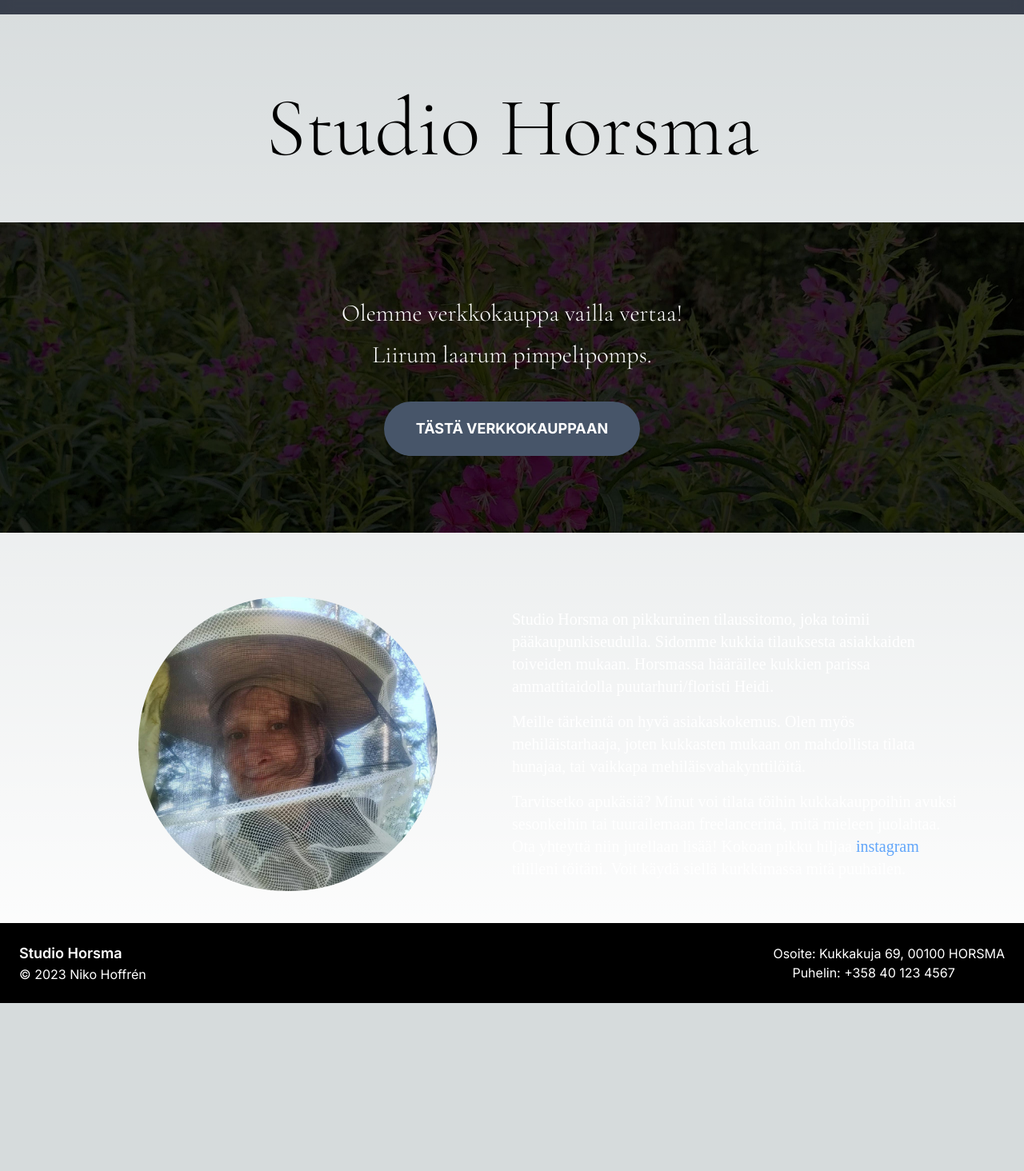
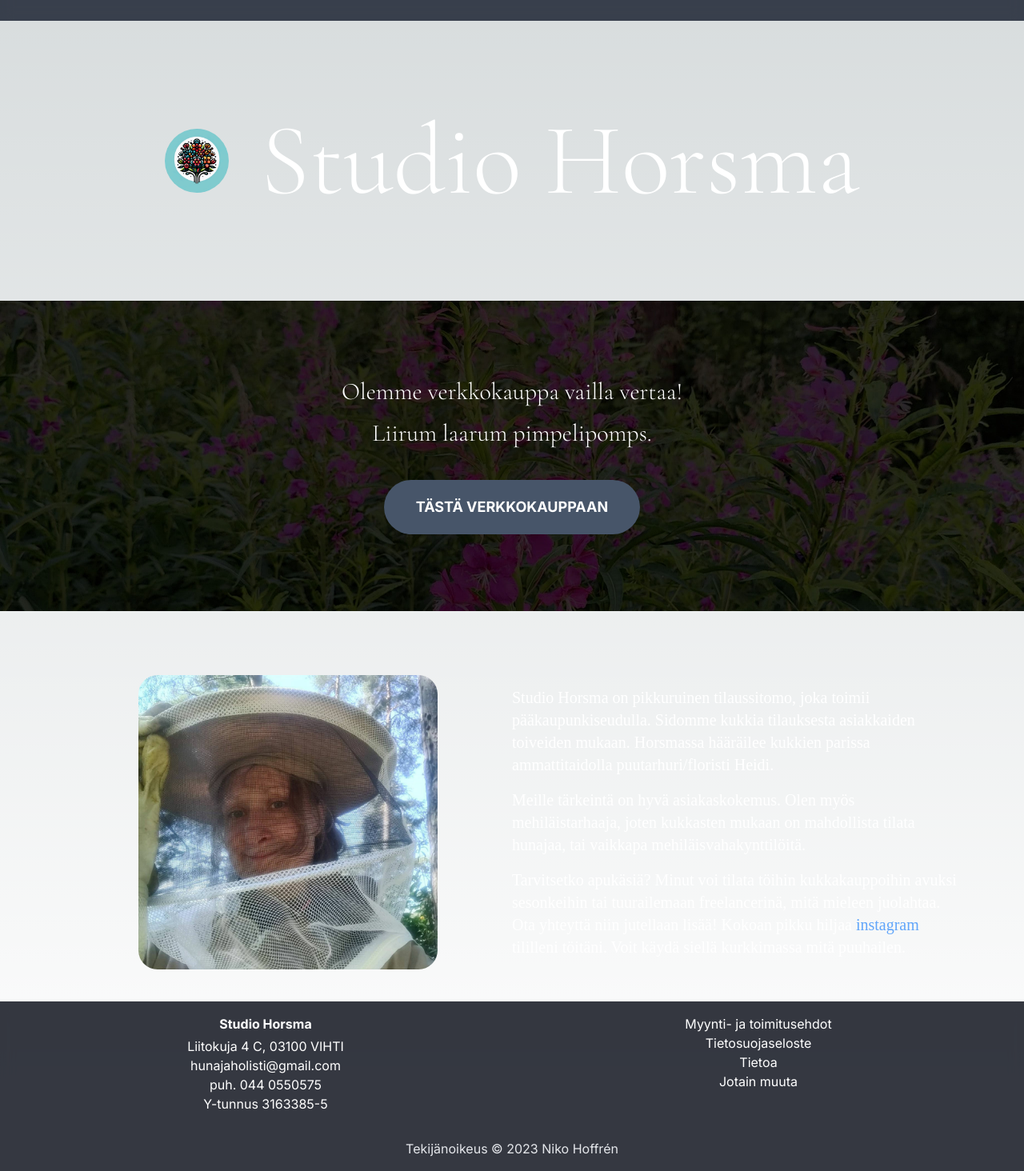
Before and after one commit to nikohoffren/studio-horsma, a Next.js app: page / in a window 1280 px wide. Shown: the part 70-1534 px from the top of the page at 80% size. Before the commit the page ends 1324 px from the top, so only its background shows below. Built offline with nearby package versions, Linux system fonts and the light colour scheme; a web font is replaced by a local one.

Commit message:
Add new logo and refactor Footer.tsx

```diff
--- a/src/app/globals.css
+++ b/src/app/globals.css
@@ -11,7 +11,7 @@
 
 .font-header {
   font-family: 'Cormorant Garamond', sans-serif;
-  font-size: 6.5rem;
+  font-size: 7.9rem;
 }
 
 .font-primary {
@@ -25,9 +25,8 @@
 @media (prefers-color-scheme: dark) {
   :root {
     --foreground-rgb: 235, 255, 255;
-    --background-start-rgb: 1, 5, 10;
-
-    --background-end-rgb: 0, 0, 0;
+    --background-start-rgb: 1, 15, 20;
+    --background-end-rgb: 0, 0, 1;
   }
 }
 
--- a/src/app/layout.tsx
+++ b/src/app/layout.tsx
@@ -14,7 +14,6 @@ export default function RootLayout({ children }: any) {
   return (
     <html lang="en">
       <body className={inter.className}>
-
         {children}
       </body>
     </html>
--- a/src/app/page.tsx
+++ b/src/app/page.tsx
@@ -1,3 +1,5 @@
+/* eslint-disable @next/next/no-img-element */
+
 "use client";
 import Footer from "@/components/Footer";
 import Navbar from "../components/Navbar";
@@ -14,7 +16,20 @@ export default function Home() {
       <Navbar toggleSidebar={toggleSidebar} />
       <Sidebar isOpen={isSidebarOpen} toggleSidebar={toggleSidebar} />
       <main className="flex min-h-screen flex-col items-center justify-center text-center">
-        <h1 className="font-header mt-16 mb-10">Studio Horsma</h1>
+        <div className="flex flex-col md:flex-row items-center justify-between text-white my-20">
+          <div className="w-20 md:flex-1 mb-5 md:mb-0 mr-10">
+            <img
+              className="w-full object-cover rounded-full"
+              src="studio-horsma.jpg"
+              alt="Studio Horsma logo"
+            />
+          </div>
+
+          <div className="mx-auto">
+            <h1 className="font-header">Studio Horsma</h1>
+          </div>
+        </div>
+
         <div
           className="bg-cover bg-center w-full"
           style={{ backgroundImage: "url('/horsma.jpg')" }}
--- a/src/components/About.tsx
+++ b/src/components/About.tsx
@@ -7,7 +7,7 @@ export default function About() {
       <div className="flex flex-col md:flex-row items-center justify-between text-white">
         <div className="w-full md:flex-1 mb-5 md:mb-0">
           <img
-            className="w-full h-auto md:w-2/3 md:h-2/3 object-cover rounded-full mx-auto"
+            className="w-full h-auto md:w-2/3 md:h-2/3 object-cover rounded-3xl mx-auto"
             src="HHheidi1.jpg"
             alt="Heidi Kääriäinen"
           />
--- a/src/components/Footer.tsx
+++ b/src/components/Footer.tsx
@@ -1,17 +1,83 @@
+/* eslint-disable @next/next/no-img-element */
+import Link from "next/link";
+
 const Footer = () => {
   return (
-    <footer className="bg-black text-white p-6">
-      <div className="container mx-auto flex flex-col md:flex-row justify-between items-center">
-        <div className="mb-4 md:mb-0">
-          <p className="text-lg font-semibold">Studio Horsma</p>
-          <p>© {new Date().getFullYear()} Niko Hoffrén</p>
-        </div>
-        <div className="flex flex-col space-y-4 md:space-y-0 md:space-x-6">
-          <p>Osoite: Kukkakuja 69, 00100 HORSMA</p>
-          <p>Puhelin: +358 40 123 4567</p>
-        </div>
-      </div>
-    </footer>
+    <footer className="backdrop-blur w-full bg-gray-950 bg-opacity-80 text-white py-4 px-8">
+            <div className="container mx-auto space-y-4">
+                <div className="grid grid-cols-1 md:grid-cols-2 gap-4">
+                    <div className="text-center">
+                        <p className="mb-1 font-bold">Studio Horsma</p>
+                        <p className="">Liitokuja 4 C, 03100 VIHTI</p>
+                        <p className="">hunajaholisti@gmail.com</p>
+                        <p className="">
+                           puh. 044 0550575
+                        </p>
+                        <p className="">
+                          Y-tunnus 3163385-5
+                        </p>
+                    </div>
+
+                    <div className="text-center">
+                        <a
+                            href="/myyntiehdot"
+                            className="text-white hover:text-blue-600 py-2"
+                        >
+
+                               Myynti- ja toimitusehdot
+
+                        </a>
+
+                        <br />
+                        <a
+                            href="/tietosuojaseloste"
+                            className="text-white hover:text-blue-600 py-2"
+                        >
+
+                               Tietosuojaseloste
+
+                        </a>
+                        <br />
+                        <a
+                            href=" https://hunaja.net/hunajatietoa/hunaja/"
+                            className="text-white hover:text-blue-600 py-2"
+                            target="_blank"
+                            rel="noreferrer"
+                        >
+
+                              Tietoa
+
+                        </a>
+                        <br />
+                        <a
+                            href="https://www.valio.fi/reseptiryhmat/hunajareseptit/"
+                            className="text-white hover:text-blue-600 py-2"
+                            target="_blank"
+                            rel="noreferrer"
+                        >
+                          Jotain muuta
+
+                        </a>
+                    </div>
+                </div>
+            </div>
+
+            <div className="mt-8 text-center text-m text-gray-200">
+                Tekijänoikeus &#169;
+                2023{" "}
+                <a
+                    className="hover:text-red-400"
+                    href="https://nikohoffren.com"
+                    target="_blank"
+                    rel="noreferrer"
+                >
+                    Niko Hoffrén
+                </a>
+            </div>
+
+
+
+        </footer>
   );
 };
 
--- a/src/components/Navbar.tsx
+++ b/src/components/Navbar.tsx
@@ -1,10 +1,15 @@
+/* eslint-disable @next/next/no-img-element */
 import React from 'react';
 
 const Navbar = ({ toggleSidebar }: any) => {
   return (
     <nav className="bg-gray-900 text-2xl text-white p-7 font-primary lg:backdrop-blur bg-opacity-80">
       <div className="container mx-auto flex justify-between items-center">
-        <div className="font-semibold">Studio Horsma</div>
+      <img
+              className="w-10 object-cover rounded-full"
+              src="studio-horsma.jpg"
+              alt="Studio Horsma logo"
+            />
         <button onClick={toggleSidebar} className="lg:hidden px-3 py-2 rounded text-gray-200 hover:text-white hover:bg-gray-700">
           X
         </button>
```
Also changed, not shown: public/studio-horsma-circular.jpg (added), public/studio-horsma.jpg (added).
